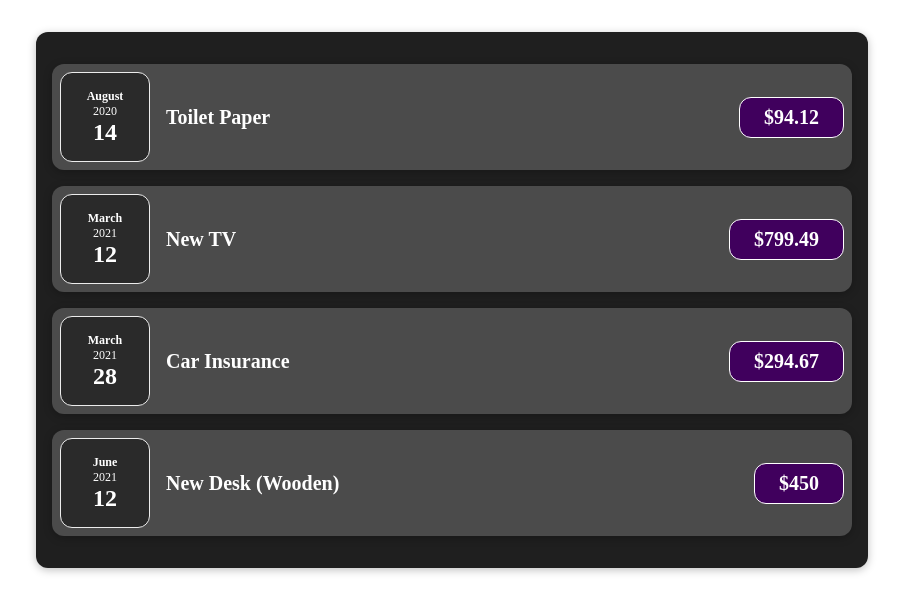
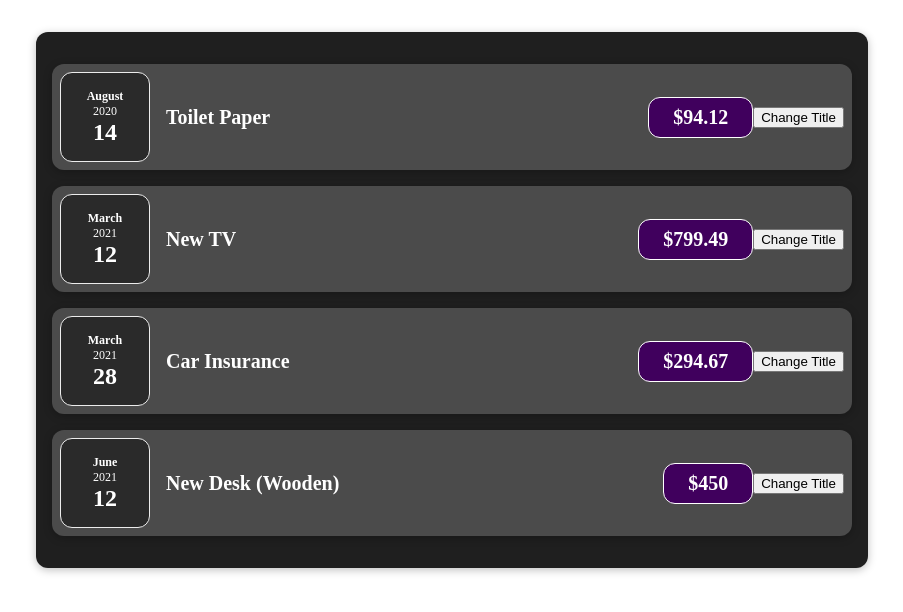
Before and after one commit to chandranshh/reactapp-finance, a React (Create React App) app: page / in a window 1280 px wide. Shown: the top 612 px of the page, without its empty margins (188-1091 px from the left). Built offline with nearby package versions, Linux system fonts and the light colour scheme.

Commit message:
used useState() STATE property to change the state of the item name whenever the button is pressed

```diff
--- a/src/components/Expenses/ExpenseItem.js
+++ b/src/components/Expenses/ExpenseItem.js
@@ -1,17 +1,24 @@
+import { useState } from "react";
 import ExpenseDate from "./ExpenseDate";
 import Card from "../UI/Card";
 import "./ExpenseItem.css";
 
+//Date is passed in form of props from App.js
+const ExpenseItem = ({ date, title, amount }) => {
 
-//Date is passed in form of props from App.js
-const ExpenseItem = ({date, title, amount}) => {
+  const [newTitle, setnewTitle] = useState(title);
+  function clickHandler() {
+    setnewTitle("Changed title");
+  }
+
   return (
     <Card className="expense-item">
       <ExpenseDate date={date} />
       <div className="expense-item__description">
-        <h2>{title}</h2>
+        <h2>{newTitle}</h2>
         <div className="expense-item__price">${amount}</div>
       </div>
+      <button onClick={clickHandler}>Change Title</button>
     </Card>
   );
 };
```
